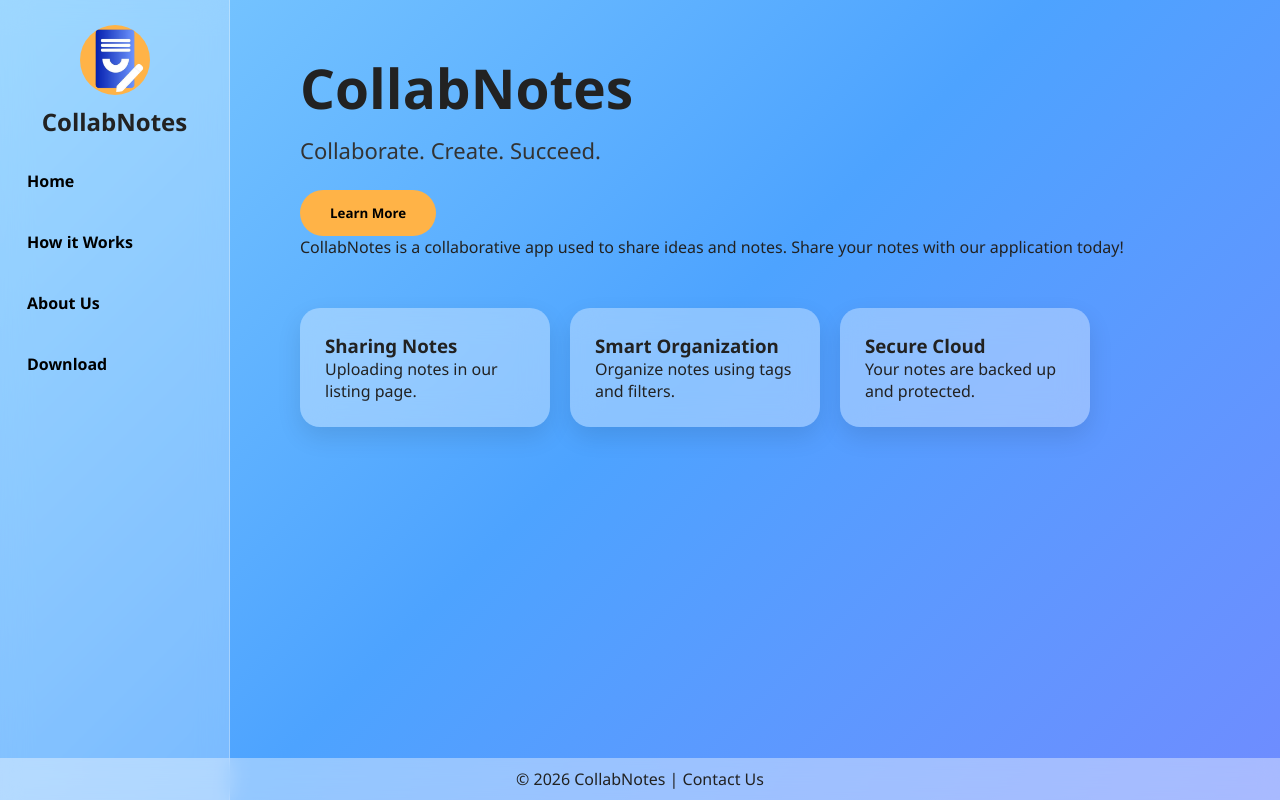
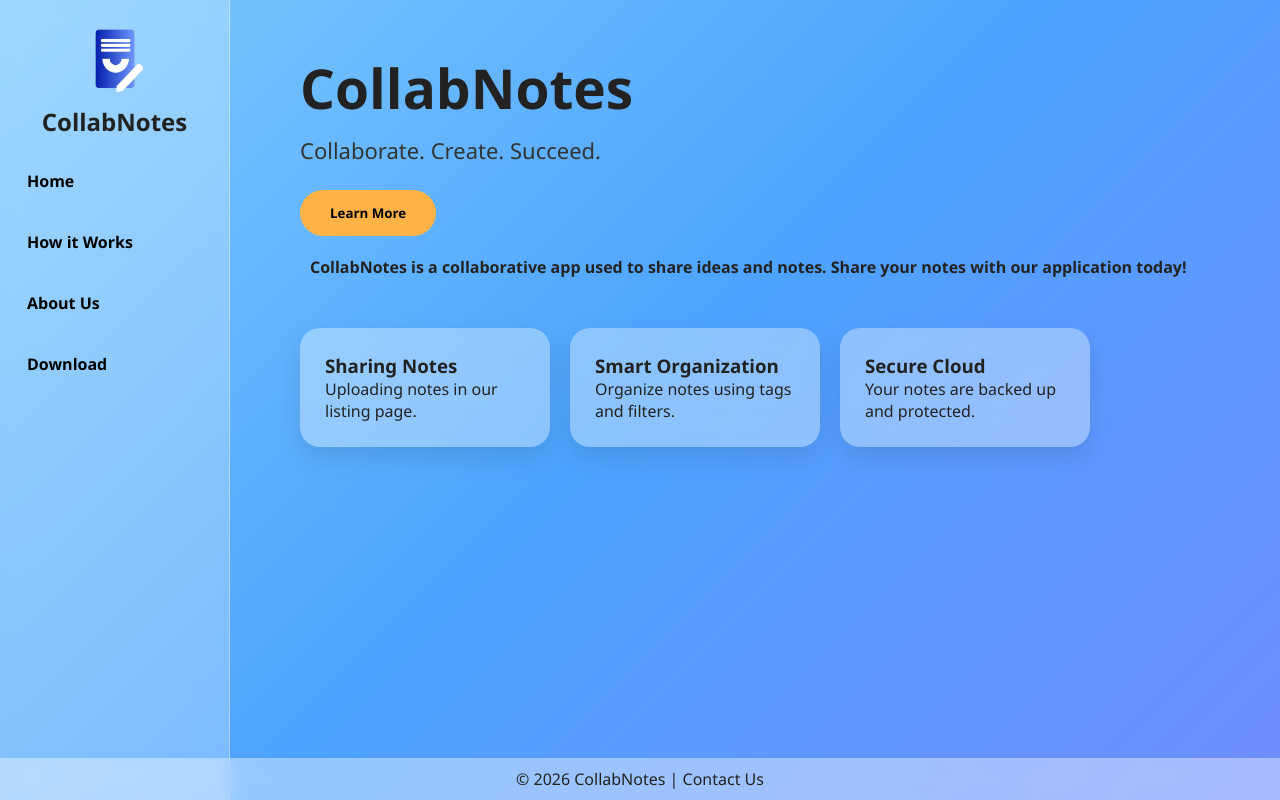
Before and after one commit to leiallenbulawan/COMPROG-ILS-JAVA-ANDROID-, a plain HTML site: page index.html in a window 1280 px wide. Drawn offline with Linux system fonts and the light colour scheme.

Commit message:
Add .short-des class for styling short descriptions
Added a new class for short descriptions in the CSS.

```diff
--- a/style.css
+++ b/style.css
@@ -26,7 +26,6 @@ border-right:1px solid rgba(255,255,255,0.3);
 .logo-circle{
 width:70px;
 height:70px;
-background:#ffb347;
 border-radius:50%;
 margin:auto;
 margin-bottom:10px;
@@ -88,6 +87,12 @@ transition:0.3s;
 .hero-btn:hover{
 transform:scale(1.1);
 background:#ff9933;
+}
+
+.short-des {
+    font-weight: bold;
+    margin-top: 20px;
+    margin-left: 10px;
 }
 
 /* CARDS */
```
